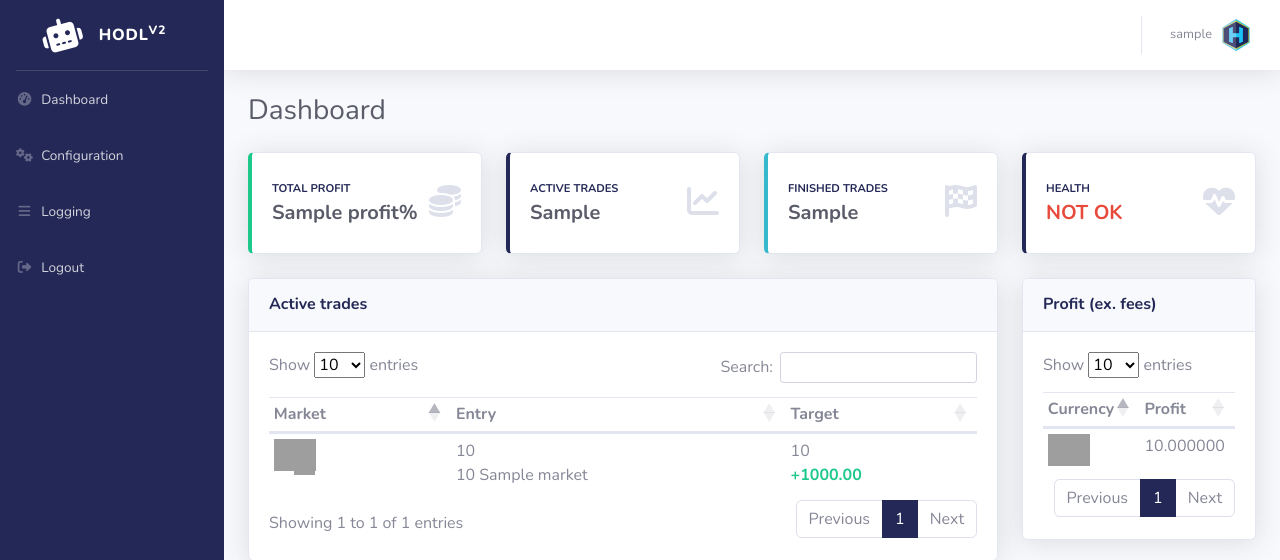
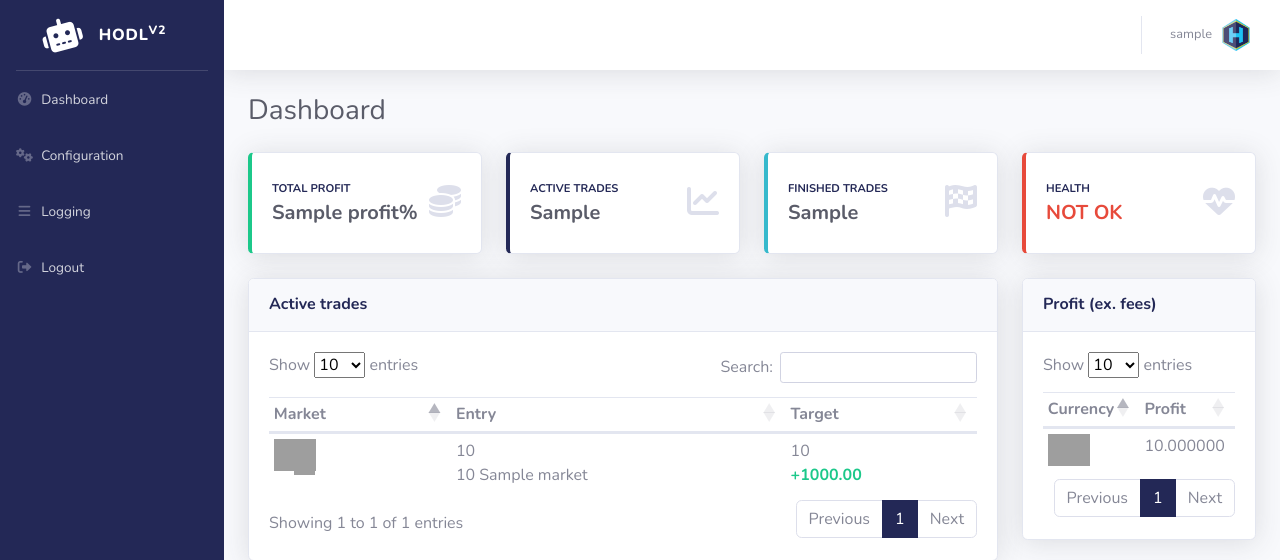
Before and after one commit to p0ntsNL/hodlv2, a Flask app: template hodlv2/web/templates/index.html in a window 1280 px wide. Shown: the top 560 px of the page. Run offline with Flask 2, Linux system fonts and the light colour scheme; the template is opened without the code that fills it: most values are stand-ins (such as "Sample title", 1, 10 or a date in 2020); parts of the project's set-up code (start-up, migrations or seed data) failed here and were passed over; some libraries are stand-ins or nearby versions; grey boxes are pictures that could not be loaded.

Commit message:
pylint sort fix

```diff
--- a/hodlv2/web/run.py
+++ b/hodlv2/web/run.py
@@ -9,10 +9,9 @@ from flask import Flask
 
 app = Flask(__name__)
 
+from views import *  # isort:skip
 from hodlv2.config import WEB_FLASK_SECRET  # isort:skip
 from hodlv2.config import MONGODB_HOST, MONGODB_PORT, WEB_HOST, WEB_PORT  # isort:skip
-
-from views import *  # isort:skip
 
 client = pymongo.MongoClient(MONGODB_HOST, MONGODB_PORT)
 db = client["hodlv2"]
--- a/hodlv2/web/templates/index.html
+++ b/hodlv2/web/templates/index.html
@@ -57,7 +57,11 @@
             </div>
 
             <div class="col-xl-3 col-md-6 mb-4">
-              <div class="card border-left-primary shadow h-100 py-2">
+              {% if health['health'] %}
+                  <div class="card border-left-success shadow h-100 py-2">
+              {% else %}
+                  <div class="card border-left-danger shadow h-100 py-2">
+              {% endif %}
                 <div class="card-body">
                   <div class="row no-gutters align-items-center">
                     <div class="col mr-2">
```
